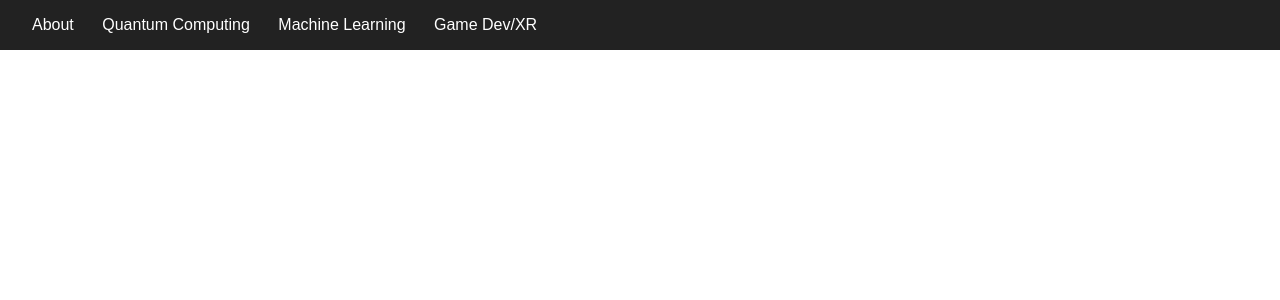
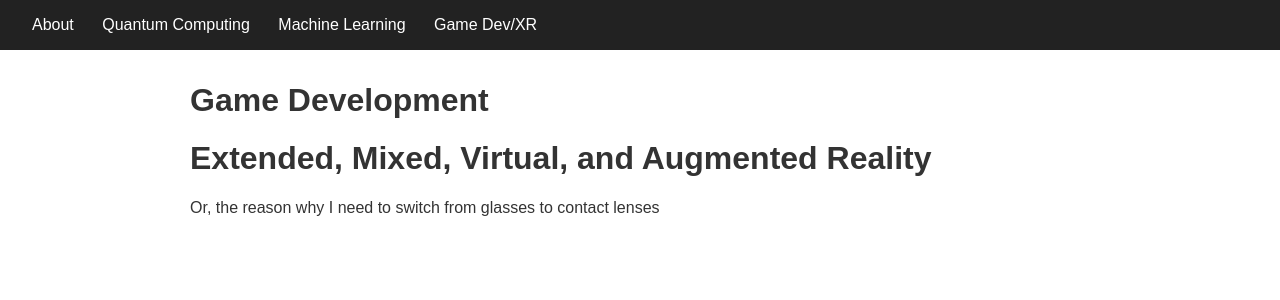
Before and after one commit to AAbhi256/AAbhi256.github.io, a Jekyll site: the page built from xr.md, in a window 1280 px wide. Shown: the top 300 px of the page. Built offline with Jekyll 4.4.1, drawn with Linux system fonts in a browser that asks for light colours.

Commit message:
more basic setup

```diff
--- a/xr.md
+++ b/xr.md
@@ -2,3 +2,11 @@
 layout: default
 title: Game Dev/XR
 ---
+
+# Game Development
+
+
+
+# Extended, Mixed, Virtual, and Augmented Reality
+
+Or, the reason why I need to switch from glasses to contact lenses
```
Also changed, not shown: qc.md (+2 -0 lines).
